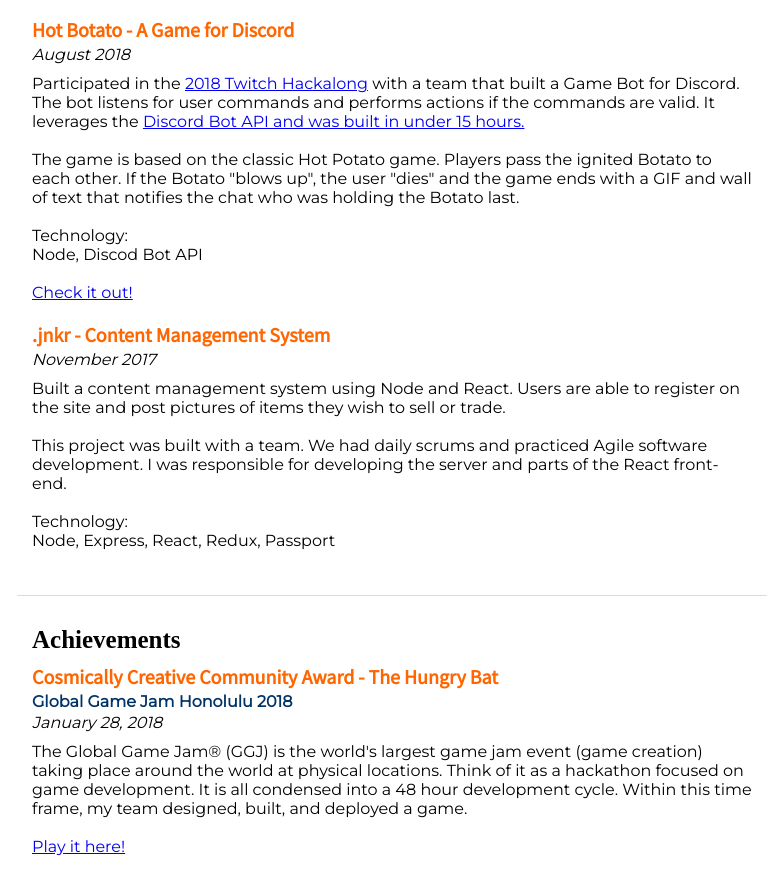
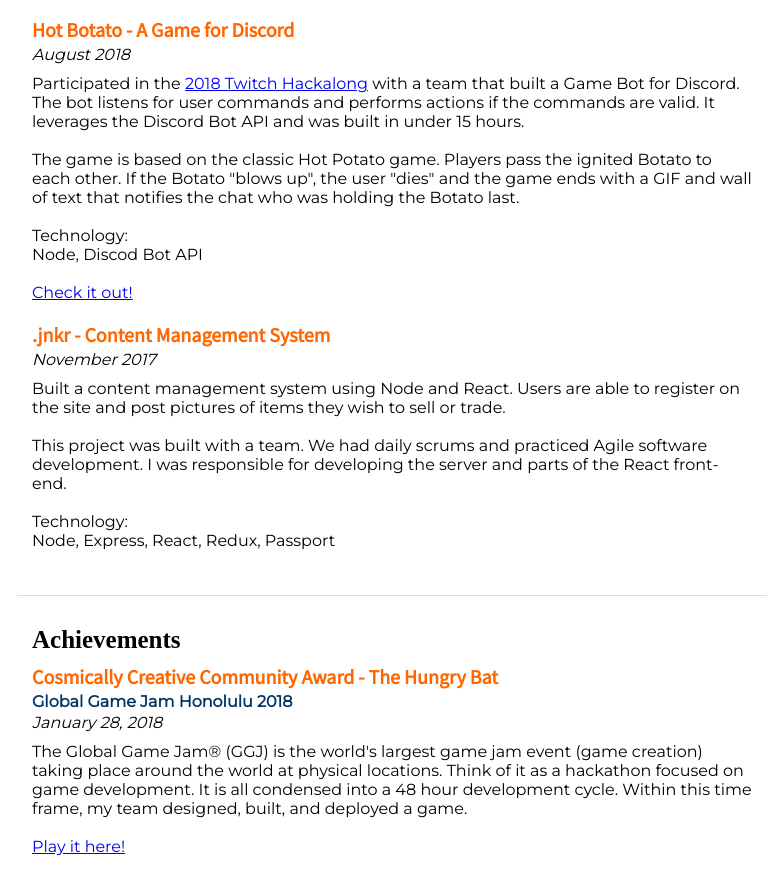
Before and after one commit to nitharios/nitharios.github.io, a website: page index.html in a window 1280 px wide. Shown: the part 1019-1893 px from the top of the page, without its empty margins (248-1030 px from the left). Drawn offline with Linux system fonts and the light colour scheme; a web font is replaced by a local one.

Commit message:
Removed Discord Bot API link

```diff
--- a/index.html
+++ b/index.html
@@ -75,7 +75,7 @@
         </div>
         <div class="date">August 2018</div>
         <div class="details">
-          Participated in the <a href="https://hackalong.devpost.com/?ref_content=default&ref_feature=challenge&ref_medium=discover">2018 Twitch Hackalong</a> with a team that built a Game Bot for Discord. The bot listens for user commands and performs actions if the commands are valid. It leverages the <a href="https://discordbots.org/api/docs">Discord Bot API and was built in under 15 hours.</a><br><br>
+          Participated in the <a href="https://hackalong.devpost.com/?ref_content=default&ref_feature=challenge&ref_medium=discover">2018 Twitch Hackalong</a> with a team that built a Game Bot for Discord. The bot listens for user commands and performs actions if the commands are valid. It leverages the Discord Bot API and was built in under 15 hours.<br><br>
 
           The game is based on the classic Hot Potato game. Players pass the ignited Botato to each other. If the Botato "blows up", the user "dies" and the game ends with a GIF and wall of text that notifies the chat who was holding the Botato last.<br><br>
 
```
